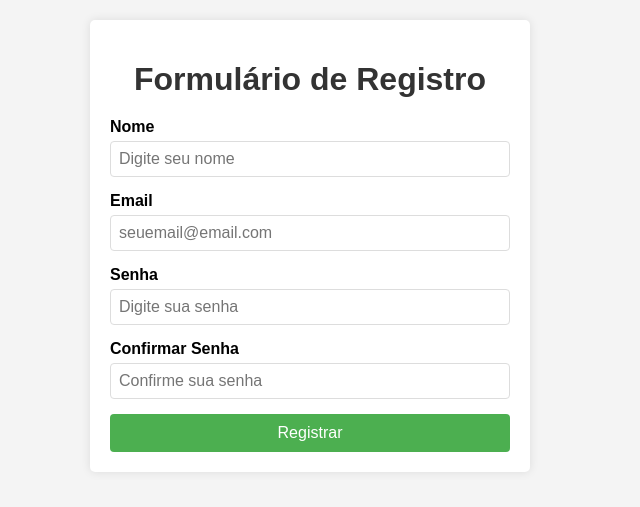
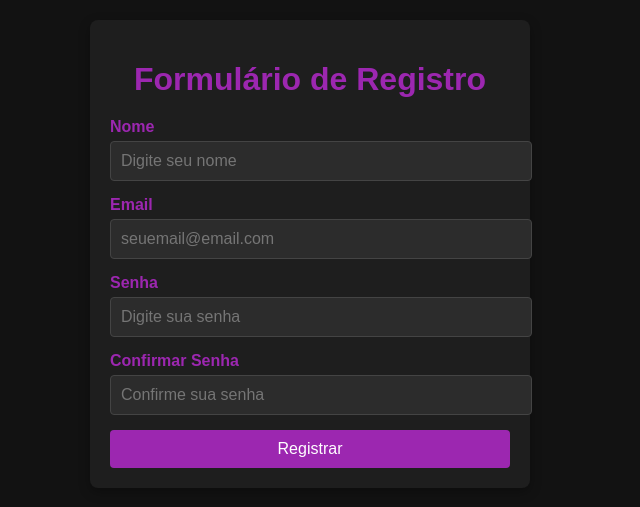
Before and after one commit to kprprivate/gameUnite, a Flask app: page /register in a window 1280 px wide. Shown: the top 507 px of the page, without its empty margins (330-970 px from the left). Run offline with Flask 3, Linux system fonts and the light colour scheme.

Commit message:
Update register.html

```diff
--- a/entrega/register/templates/register.html
+++ b/entrega/register/templates/register.html
@@ -5,9 +5,11 @@
     <meta name="viewport" content="width=device-width, initial-scale=1.0">
     <title>Formulário de Registro</title>
     <style>
+        /* Estilo para o modo escuro */
         body {
             font-family: Arial, sans-serif;
-            background-color: #f4f4f4;
+            background-color: #121212; /* Cor de fundo escura */
+            color: #e0e0e0; /* Texto claro */
             margin: 0;
             padding: 20px;
         }
@@ -15,15 +17,15 @@
         .container_form {
             width: 400px;
             margin: 0 auto;
-            background: #ffffff;
+            background: #1e1e1e; /* Fundo mais escuro para o formulário */
             padding: 20px;
-            border-radius: 5px;
-            box-shadow: 0px 0px 10px rgba(0, 0, 0, 0.1);
+            border-radius: 8px;
+            box-shadow: 0px 4px 12px rgba(0, 0, 0, 0.3);
         }
 
         h1 {
             text-align: center;
-            color: #333;
+            color: #9c27b0; /* Cor roxa para o título */
             margin-bottom: 20px;
         }
 
@@ -35,19 +37,26 @@
             display: block;
             font-weight: bold;
             margin-bottom: 5px;
+            color: #9c27b0; /* Cor roxa para os rótulos */
         }
 
         .form_input {
             width: 100%;
-            padding: 8px;
-            border: 1px solid #ddd;
+            padding: 10px;
+            border: 1px solid #444;
             border-radius: 4px;
-            box-sizing: border-box;
+            background-color: #2c2c2c; /* Cor de fundo mais escura nos campos */
+            color: #e0e0e0;
             font-size: 16px;
         }
 
+        .form_input:focus {
+            border-color: #9c27b0; /* Cor roxa no foco */
+            outline: none;
+        }
+
         .submit_btn {
-            background-color: #4CAF50;
+            background-color: #9c27b0; /* Cor roxa no botão */
             color: white;
             padding: 10px 15px;
             border: none;
@@ -58,7 +67,7 @@
         }
 
         .submit_btn:hover {
-            background-color: #45a049;
+            background-color: #7b1fa2; /* Cor roxa mais escura ao passar o mouse */
         }
 
         /* Estilo para as mensagens de flash */
@@ -69,14 +78,15 @@
         }
 
         .message.success {
-            background-color: #d4edda;
-            color: #155724;
+            background-color: #4caf50; /* Verde para sucesso */
+            color: #ffffff;
         }
 
         .message.error {
-            background-color: #f8d7da;
-            color: #721c24;
+            background-color: #f44336; /* Vermelho para erro */
+            color: #ffffff;
         }
+
     </style>
 </head>
 <body>
```
